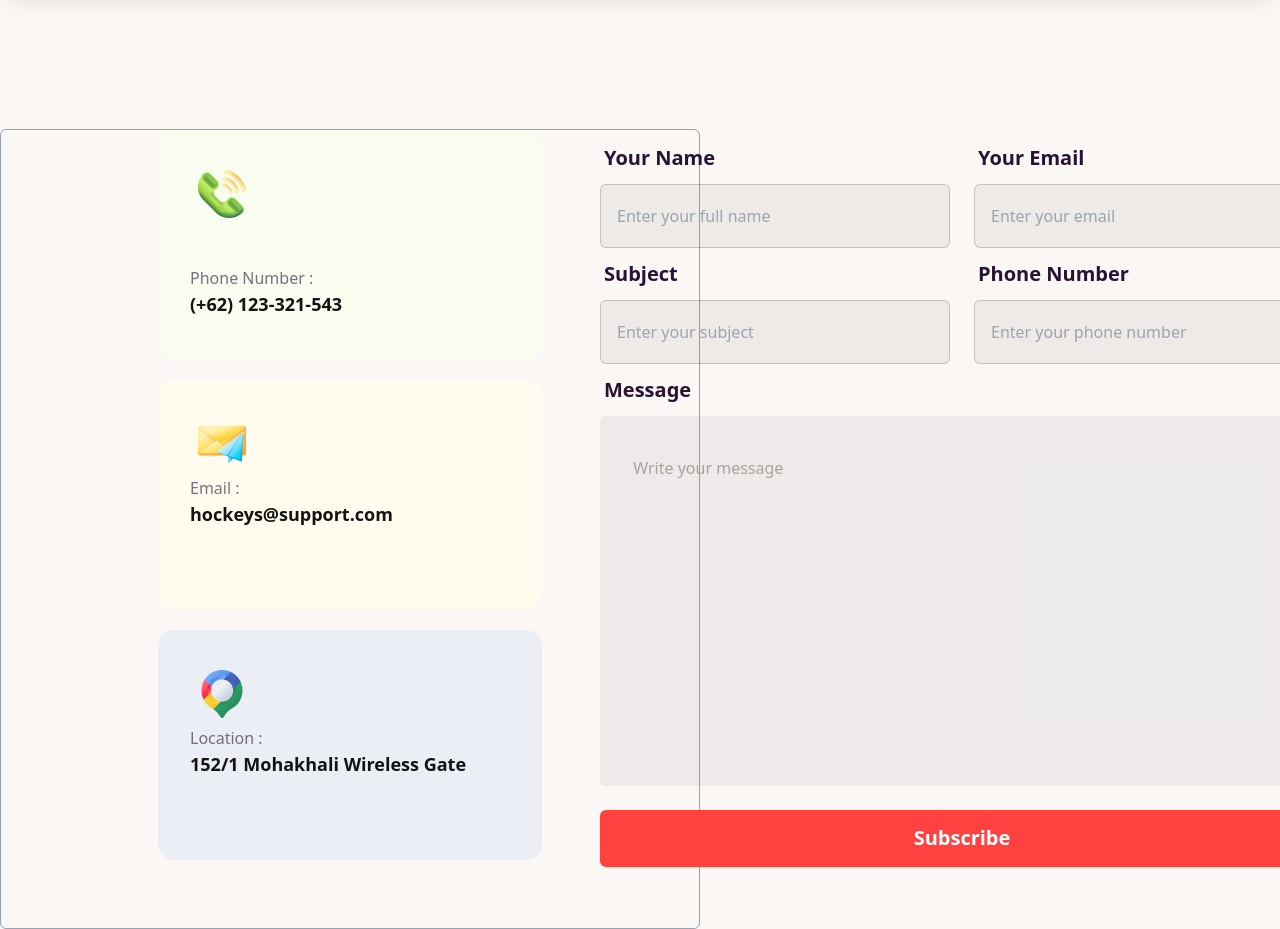
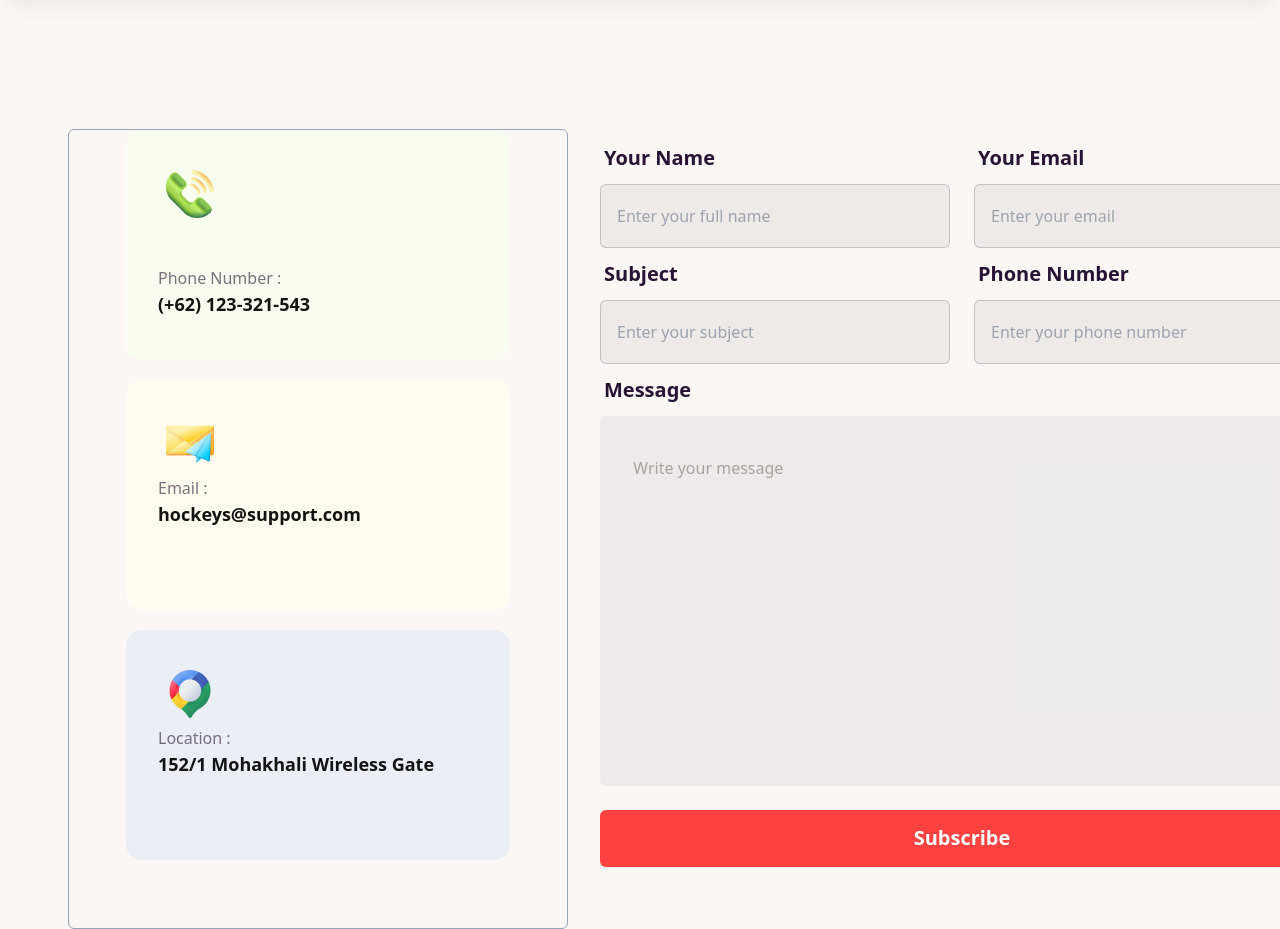
Before and after one commit to 2haseeb1/res-tailwind, a plain HTML site: page index.html in a window 1280 px wide. Shown: the part 4620-5549 px from the top of the page. Drawn offline with nearby package versions, Linux system fonts and the light colour scheme.

Commit message:
modifued last final commit

```diff
--- a/index.html
+++ b/index.html
@@ -41,6 +41,12 @@
 
 
       }
+      *{
+        margin: 0;
+        padding: 0;
+        box-sizing: border-box;
+      }
+
       .myCustomStyle {
     font-size: 2.25rem;
     font-weight: 700;
@@ -199,7 +205,7 @@ opacity: 60;
 
 
     </header>
-    <main class="lg:container mx-auto z-10">
+    <main class="md:container mx-auto z-10">
       <!-- professional hockeys club section -->
       <section class=" lg:container mx-auto mt-[150px]">
         <div>
@@ -626,7 +632,7 @@ opacity: 60;
 
        <section class=" container mx-auto  mt-36">
         <div class="grid grid-cols-1 lg:grid-cols-2 gap-2 container ">
-         <div class=" lg:h-[800px] rounded-md flex flex-col lg:flex-col items-center gap-5 pt-8 border mx-auto border-slate-400 p-5 lg:p-0 w-[600px] lg:w-[700px]">
+         <div class=" lg:h-[800px] rounded-md flex flex-col lg:flex-col items-center gap-5 pt-8 border mx-auto border-slate-400 p-5 lg:p-0 w-[500px] lg:w-[500px]">
           <div class="card w-96 bg-[#f8fdf0]  relative lg:h-[230px] pt-10">
   <figure><img src="./Images/Group 1171275317.png" alt="" class="absolute top-10 left-10"/></figure>
   <div class="card-body ">
```
Also changed, not shown: Images/1. shade dite hobe.txt (added), Images/New Text Document (2).txt (added), Images/New Text Document (3).txt (added), Images/New Text Document.txt (added).
